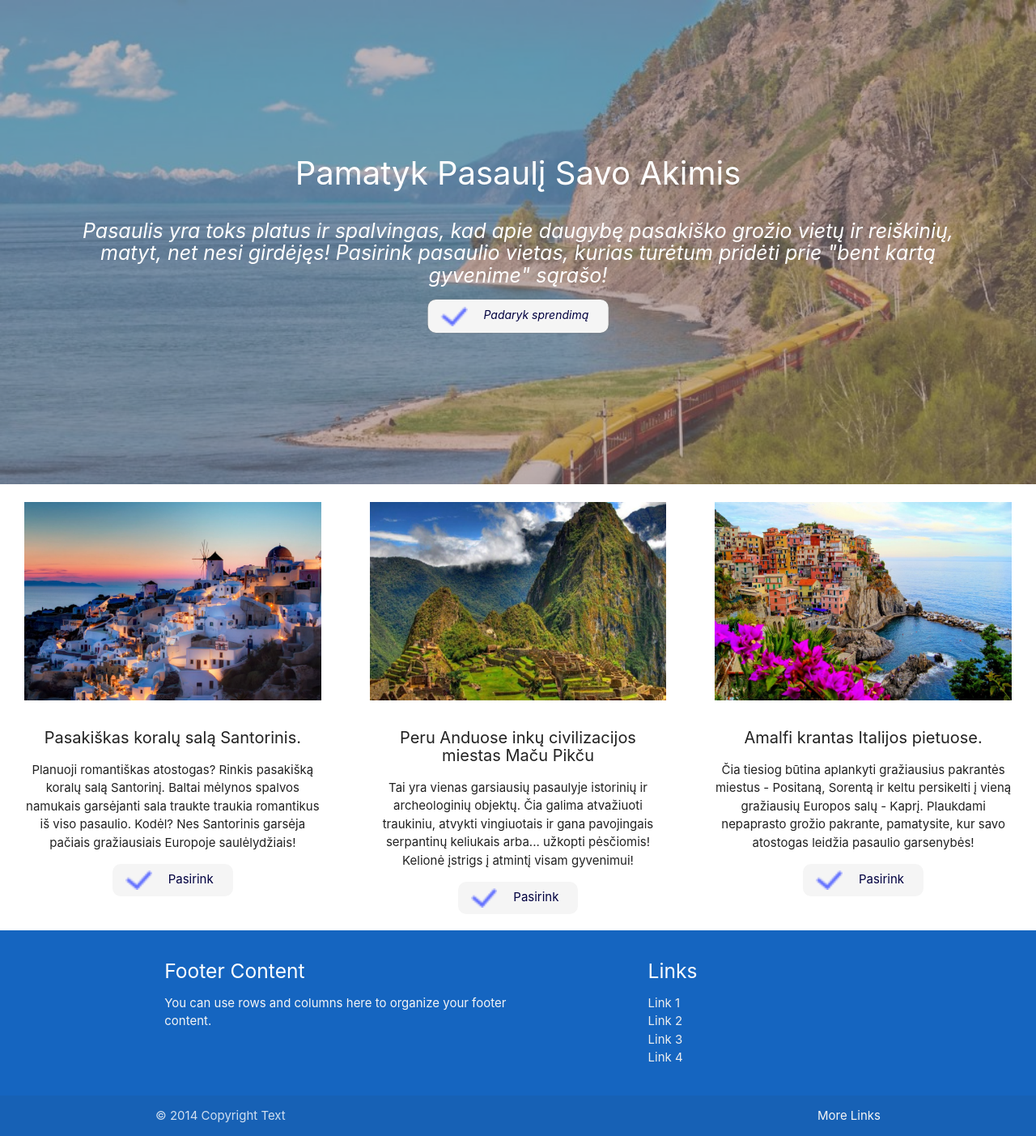
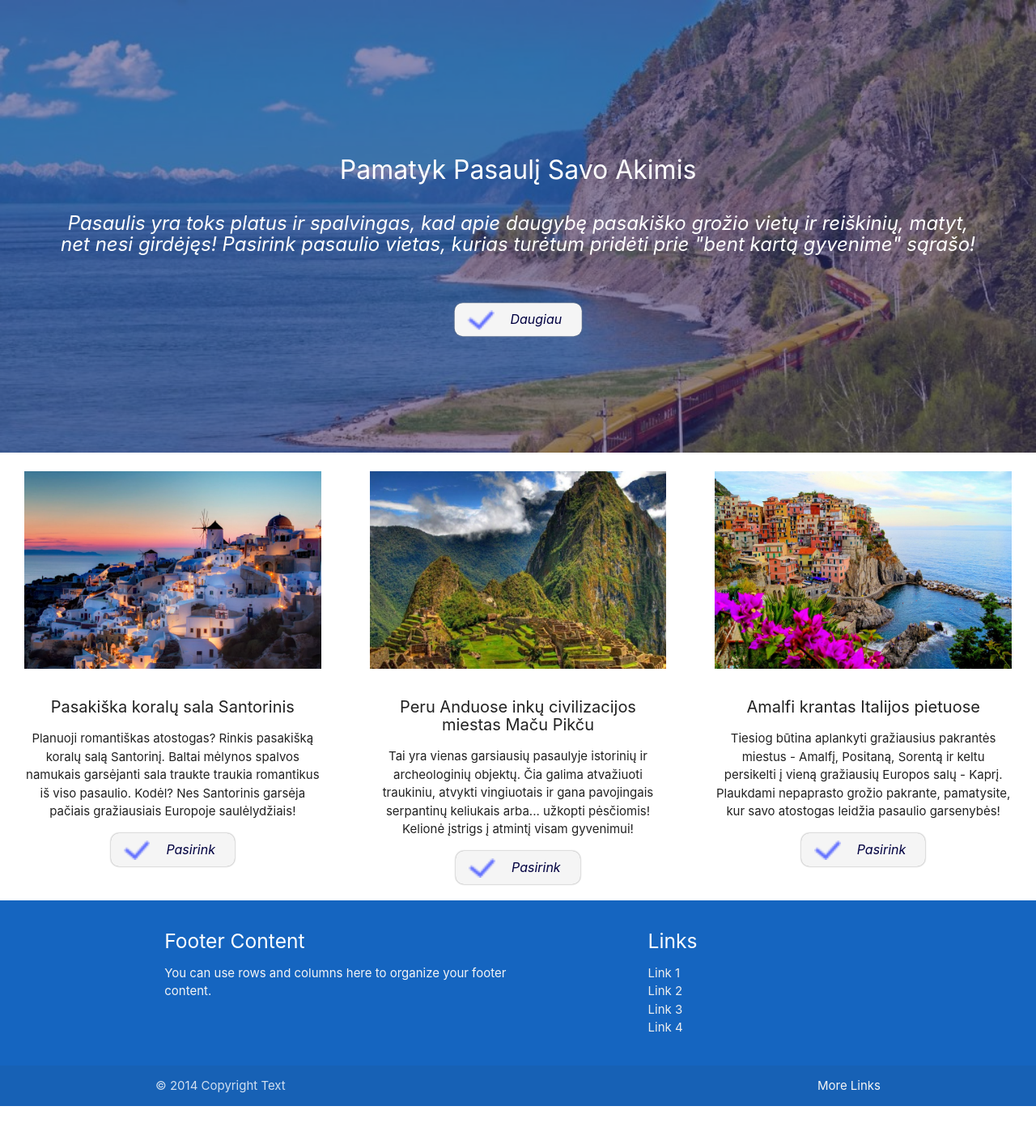
Before and after one commit to lunikas/numberOne, a PHP site: page /numberOne/ in a window 1280 px wide. Shown: the part 64-1467 px from the top of the page at 81% size. After the commit the page ends 1430 px from the top, so only its background shows below. Run offline with PHP 8.4, Linux system fonts and the light colour scheme.

Commit message:
Dizaino ir kodo pakeitimai

```diff
--- a/index.php
+++ b/index.php
@@ -14,7 +14,7 @@
 
     <div class="button-holder">
 
-      <a class="button" href="about.php"><img class="button-request" src="images/check.png">Padaryk sprendimą</a>
+      <a class="button" href="about.php"><img class="button-request" src="images/check.png">Daugiau</a>
     </div>
   </div>
 </header>
@@ -25,24 +25,30 @@
 
   <div class="col s12 m6 l4 center-align plotis">
     <img class="responsive-img" src="images/santorini.jpg" alt="">
-    <h3> Pasakiškas koralų salą Santorinis. </h3>
+    <h3>Pasakiška koralų sala Santorinis</h3>
+
     <p>Planuoji romantiškas atostogas? Rinkis pasakišką koralų salą Santorinį. Baltai mėlynos spalvos namukais garsėjanti sala traukte traukia romantikus iš viso pasaulio. Kodėl? Nes Santorinis garsėja pačiais gražiausiais Europoje saulėlydžiais!  </p>
-    <a class="mygtukas" href=""><img class="button-request" src="images/check.png">Pasirink</a>
+
+    <a class="button" href=""><img class="button-request" src="images/check.png">Pasirink</a>
   </div>
 
 
   <div class="col s12 m6 l4 center-align plotis">
     <img class="responsive-img" src="images/machu-picchu.jpg" alt="">
     <h3>Peru Anduose inkų civilizacijos miestas Maču Pikču</h3>
+
     <p>Tai yra vienas garsiausių pasaulyje istorinių ir archeologinių objektų. Čia galima atvažiuoti traukiniu, atvykti vingiuotais ir gana pavojingais serpantinų keliukais arba... užkopti pėsčiomis! Kelionė įstrigs į atmintį visam gyvenimui!</p>
-    <a class="mygtukas" href=""><img class="button-request" src="images/check.png">Pasirink</a>
+
+    <a class="button" href=""><img class="button-request" src="images/check.png">Pasirink</a>
   </div>
 
   <div class="col s12 m6 l4 center-align plotis">
     <img class="responsive-img" src="images/amalfi2.jpg" alt="">
-    <h3>Amalfi krantas Italijos pietuose.</h3>
-    <p>Čia tiesiog būtina aplankyti gražiausius pakrantės miestus - Positaną, Sorentą ir keltu persikelti į vieną gražiausių Europos salų - Kaprį.  Plaukdami nepaprasto grožio pakrante, pamatysite, kur savo atostogas leidžia pasaulio garsenybės! </p>
-    <a class="mygtukas" href=""><img class="button-request" src="images/check.png">Pasirink</a>
+    <h3>Amalfi krantas Italijos pietuose</h3>
+
+    <p>Tiesiog būtina aplankyti gražiausius pakrantės miestus - Amalfį, Positaną, Sorentą ir keltu persikelti į vieną gražiausių Europos salų - Kaprį.  Plaukdami nepaprasto grožio pakrante, pamatysite, kur savo atostogas leidžia pasaulio garsenybės!</p>
+
+    <a class="button" href=""><img class="button-request" src="images/check.png">Pasirink</a>
   </div>
 
 </div>
--- a/styles/style.css
+++ b/styles/style.css
@@ -145,7 +145,7 @@ header {
 	position: absolute;
 	width: 100%;
 	height: 100%;
-	background-color:rgb(143, 116, 116);
+	background-color:rgb(49, 39, 109);
 	opacity: 0.5;
 }
 
@@ -167,8 +167,8 @@ header {
     left: 50%;
     top: 50%;
 	transform: translate(-50%, -50%);
-	/* cursor: pointer;
-	transition: 0.5; */
+	cursor: pointer;
+	transition: 0.7;
 }
 
 .paveikslas:hover {
@@ -187,13 +187,13 @@ header {
 .antraste h1 {
 	text-align: center;
 	color: white;
-	font-size: 40px;
+	font-size:xx-large;
 }
 
 .antraste h2 {
 	text-align: center;
 	color: white;
-    font-size: 25px;
+    font-size: x-large;
     font-style: italic;
 }
 
@@ -202,10 +202,10 @@ header {
 	margin: 40px 0;
 }
 .button-holder{
-    font-size: 14px;
+    font-size: 16px;
     font-style: italic;
     position: absolute;
-    bottom: 28%;
+    bottom: 22%;
     left: 50%;
     transform: translate(-50%, -50%);
     margin: 0;
@@ -214,7 +214,9 @@ header {
 a.button {
     background-color:whitesmoke;
     padding: 8px 24px;
-	color: #000040;
+    color: #000040;
+    font-size: 16px;
+    font-style: italic;
 	text-decoration: none;
 	border-radius: 10px;
 	display: inline-block;
@@ -242,25 +244,3 @@ a.button:hover {
     font-size: 15px;
     font-style:normal;
 }
-
-.mygtuko-laikiklis{
-    text-align: center;
-    margin: 0px;
-	/* margin: 40px 0; */
-}
-
-a.mygtukas {
-    background-color:whitesmoke;
-    padding: 8px 24px;
-	color: #000040;
-	text-decoration: none;
-	border-radius: 10px;
-    display: inline-block;
-}
-a.mygtukas:hover {
-box-shadow: 0px 0px 8px grey;
-}
-
-
-	/* transition: all 0.5s;
-	box-shadow: 0px 0px 2px grey;
```
